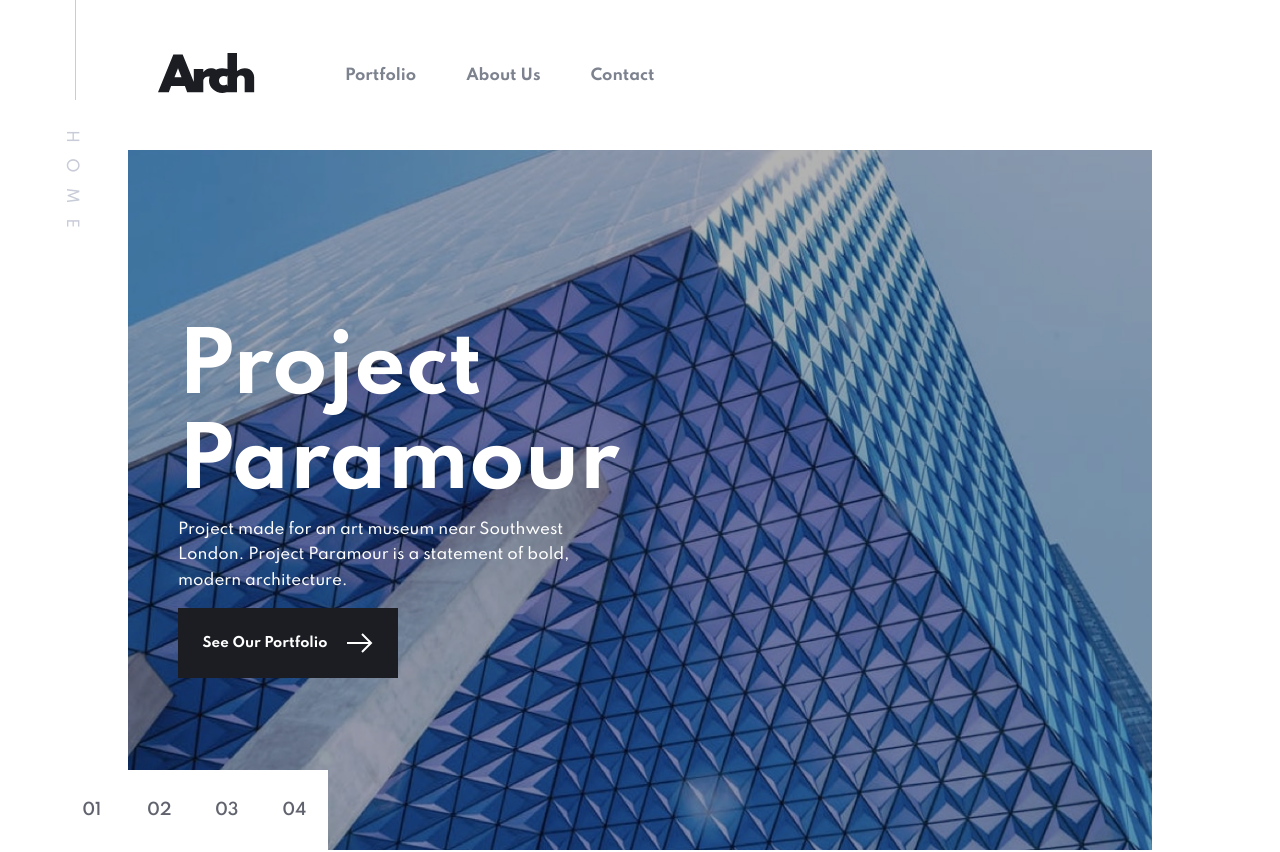
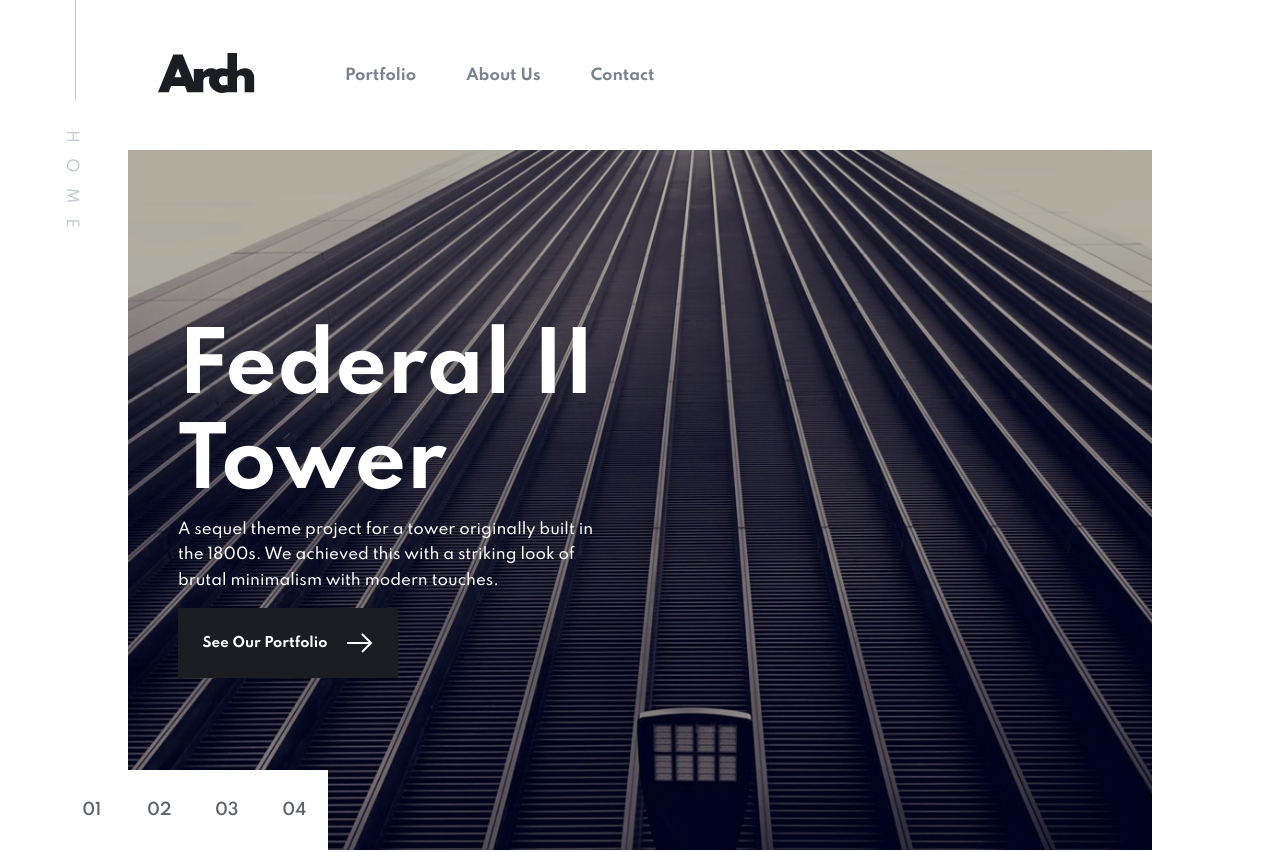
Before and after one commit to nejmimouhsine/arch-studio, a React (Create React App) app: page / in a window 1280 px wide. Shown: the top 852 px of the page. Built offline with nearby package versions, Linux system fonts and the light colour scheme.

Commit message:
final code

```diff
--- a/src/components/slider/Slider.js
+++ b/src/components/slider/Slider.js
@@ -1,46 +1,79 @@
-import React, { useState } from 'react';
-import './Slider.scss';
+import React, { useState, useEffect, useRef } from "react";
+import "./Slider.scss";
 
-import Button from '../button/Button';
-import { SliderData } from '../landing/SliderData';
+import Button from "../button/Button";
+import { SliderData } from "../landing/SliderData";
 
 const Slider = () => {
 	const [current, setCurrent] = useState(0);
 	const slide = SliderData[current];
 
+	const length = SliderData.length;
+	const timeout = useRef(null);
+
+	useEffect(() => {
+		const nextSlide = (e) => {
+			setCurrent((current) => (current === length - 1 ? 0 : current + 1));
+		};
+
+		timeout.current = setTimeout(nextSlide, 3000);
+
+		return () => {
+			if (timeout.current) {
+				clearTimeout(timeout.current);
+			}
+		};
+	}, [current, length]);
+
 	const nextSlide = (e) => {
 		const btnId = parseInt(e.target.id);
 		setCurrent(btnId);
+	};
+
+	if (!Array.isArray(SliderData) || SliderData.length <= 0) {
+		return null;
 	}
 
-    if(!Array.isArray(SliderData) || SliderData.length <= 0) { return null }
-
 	return (
-        <div className='slider'>
-            <div className='slider_container' key={slide.id}>
-                <div className='slider_hero'>
+		<div className="slider">
+			<div className="slider_container" key={slide.id}>
+				<div className="slider_hero">
 					<picture>
-                        <source srcSet={`${slide.imgMobile} 1x`} media="(max-width: 500px)" />
-                        <source srcSet={`${slide.imgTablet} 1x`} media="(max-width: 1000px)" />
-                        <img
-                            srcSet={`${slide.imgDesktop} 2x`}
-                            alt="Full Logo" />
+						<source
+							srcSet={`${slide.imgMobile} 1x`}
+							media="(max-width: 500px)"
+						/>
+						<source
+							srcSet={`${slide.imgTablet} 1x`}
+							media="(max-width: 1000px)"
+						/>
+						<img srcSet={`${slide.imgDesktop} 2x`} alt="Full Logo" />
 					</picture>
 				</div>
-                <div className='slider_content'>
+				<div className="slider_content">
 					<h2>{slide.title}</h2>
 					<p>{slide.text}</p>
-                    <Button to='/portfolio' cName='btn btn_lg'>See Our Portfolio</Button>
+					<Button to="/portfolio" cName="btn btn_lg">
+						See Our Portfolio
+					</Button>
 				</div>
 			</div>
-            <div className='slider_changer'>
-                <div className='slider_num' id='0' onClick={nextSlide}>01</div>
-                <div className='slider_num' id='1' onClick={nextSlide}>02</div>
-                <div className='slider_num' id='2' onClick={nextSlide}>03</div>
-                <div className='slider_num' id='3' onClick={nextSlide}>04</div>
+			<div className="slider_changer">
+				<div className="slider_num" id="0" onClick={nextSlide}>
+					01
+				</div>
+				<div className="slider_num" id="1" onClick={nextSlide}>
+					02
+				</div>
+				<div className="slider_num" id="2" onClick={nextSlide}>
+					03
+				</div>
+				<div className="slider_num" id="3" onClick={nextSlide}>
+					04
 				</div>
 			</div>
-    )
-}
+		</div>
+	);
+};
 
-export default Slider
+export default Slider;
```
Lines whose indentation alone changed are shown as unchanged.
